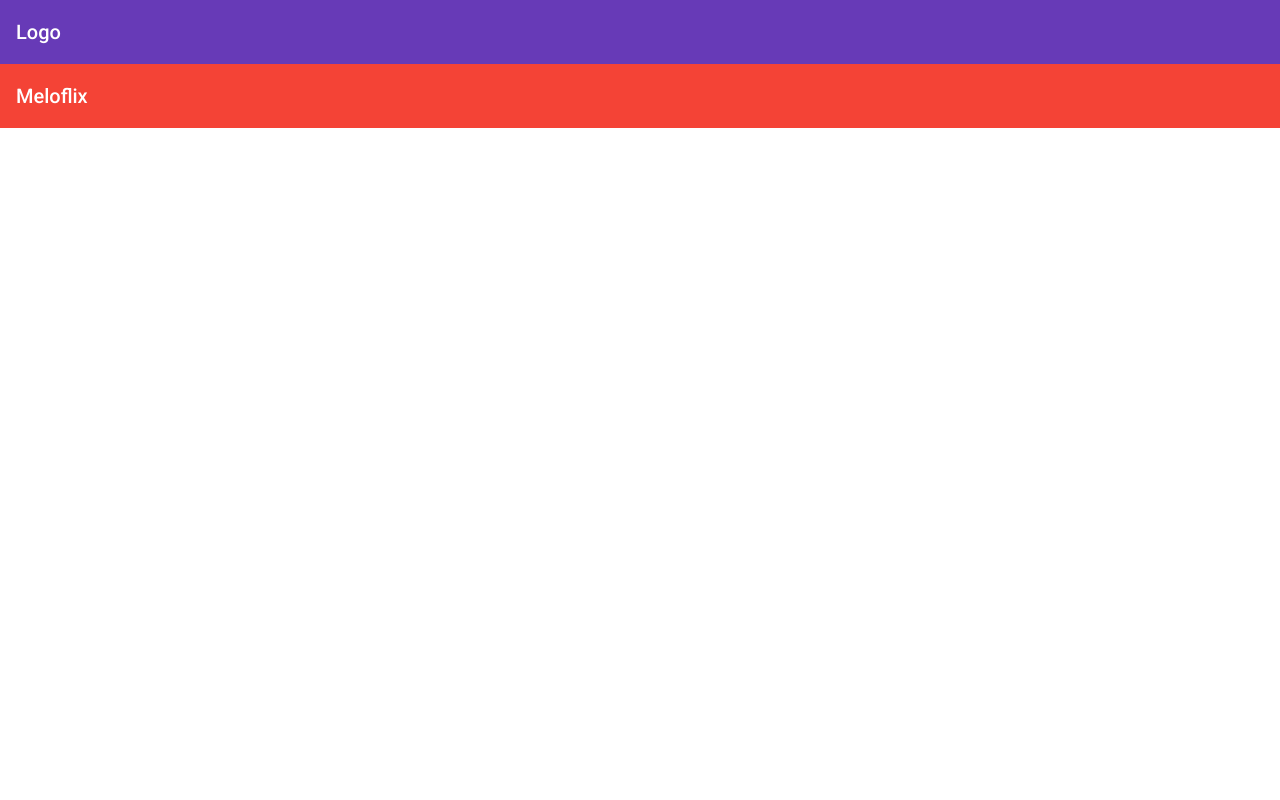
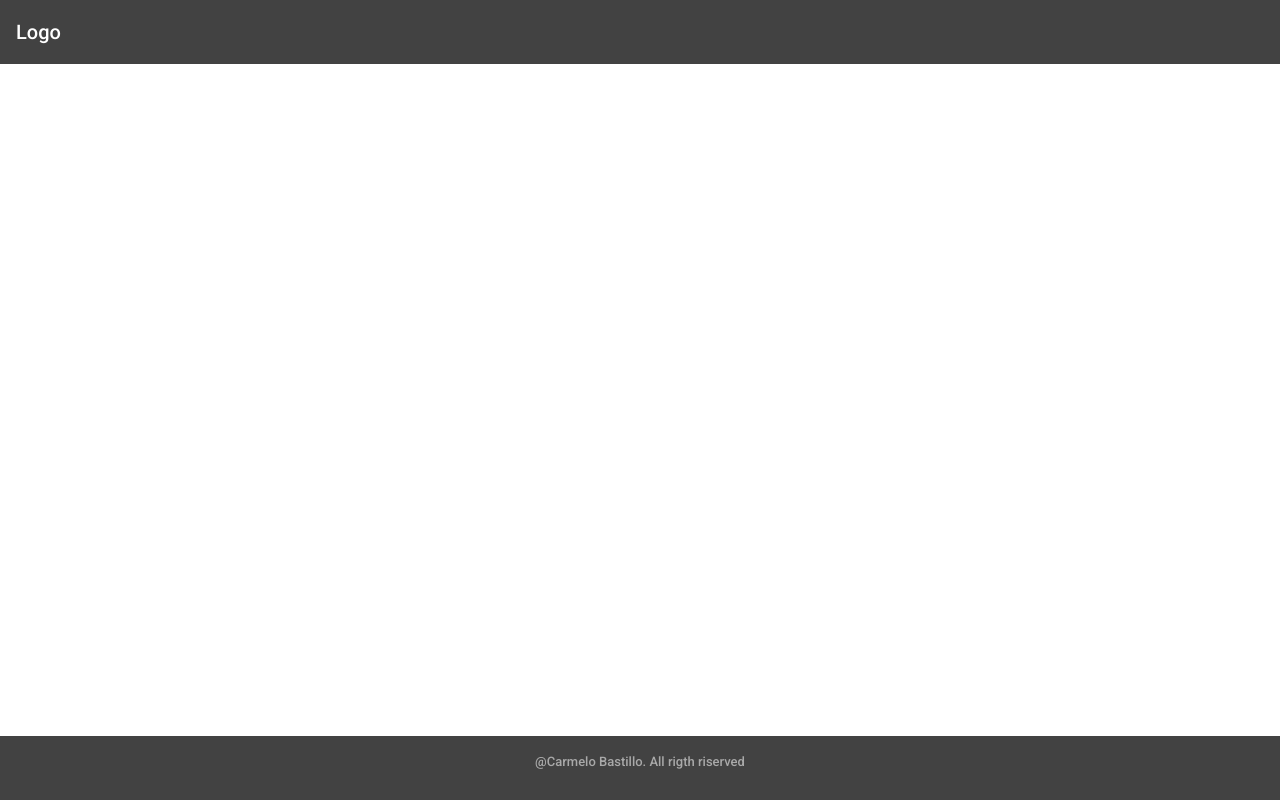
Before and after one commit to CarmeloB4/angular-meloflix, an Angular app in the folder meloflix/: page / in a window 1280 px wide. Built offline with nearby package versions, Linux system fonts and the light colour scheme.

Commit message:
fix footer style

```diff
--- a/meloflix/angular.json
+++ b/meloflix/angular.json
@@ -24,7 +24,7 @@
               "src/assets"
             ],
             "styles": [
-              "./node_modules/@angular/material/prebuilt-themes/deeppurple-amber.css",
+              "./node_modules/@angular/material/prebuilt-themes/purple-green.css",
               "src/styles.css"
             ],
             "scripts": []
--- a/meloflix/src/app/shared/components/footer/footer.component.css
+++ b/meloflix/src/app/shared/components/footer/footer.component.css
@@ -0,0 +1,16 @@
+mat-toolbar {
+  position: fixed;
+  left:0;
+  bottom:0;
+  width:100%;
+}
+
+mat-toolbar-row {
+  background-color: #424242;
+  justify-content: center;
+}
+
+p {
+  font-size: small;
+  color: darkgrey;
+}
--- a/meloflix/src/app/shared/components/footer/footer.component.html
+++ b/meloflix/src/app/shared/components/footer/footer.component.html
@@ -1,5 +1,7 @@
 <mat-toolbar color="warn">
   <mat-toolbar-row>
-    <span>Meloflix</span>
+    <footer>
+      <p>@Carmelo Bastillo. All rigth riserved</p>
+    </footer>
   </mat-toolbar-row>
 </mat-toolbar>
--- a/meloflix/src/app/shared/components/tool-bar/tool-bar.component.css
+++ b/meloflix/src/app/shared/components/tool-bar/tool-bar.component.css
@@ -0,0 +1,3 @@
+mat-toolbar-row {
+  background-color: #424242;
+}
```
